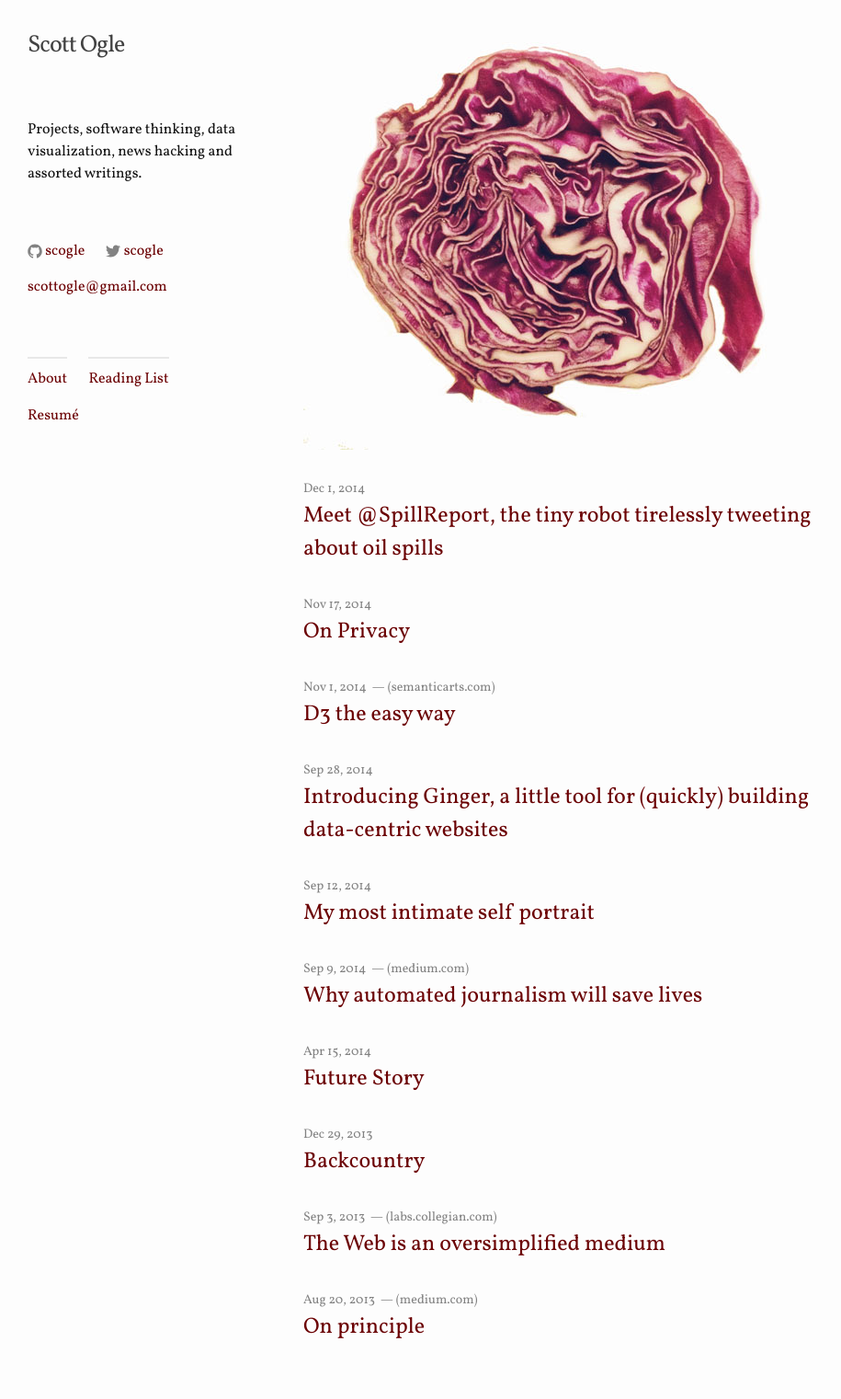
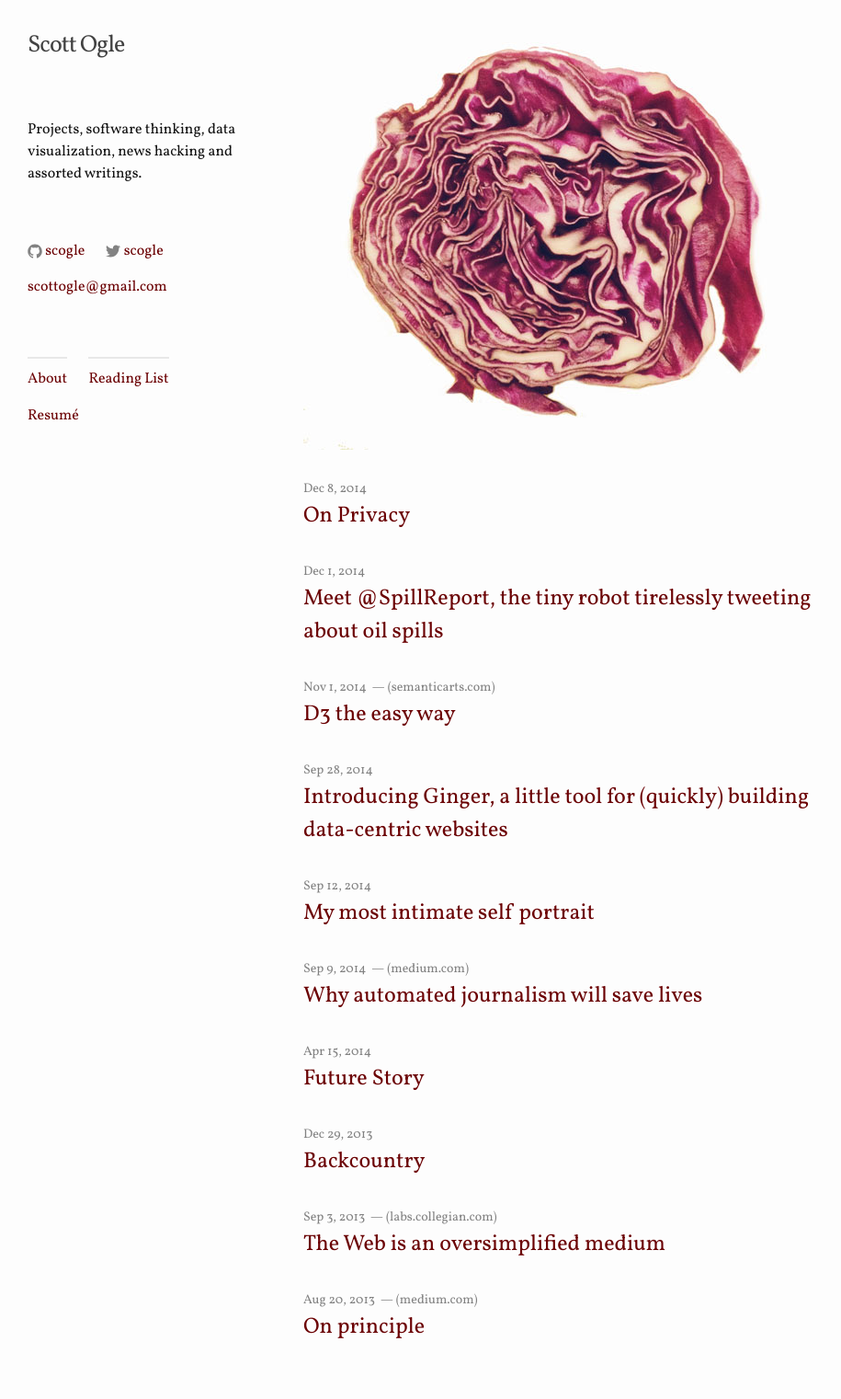
Before and after one commit to scogle/scogle.github.io, a Jekyll site: the page built from index.html, in a window 1280 px wide. Shown: the whole page at 92% size, without its empty margins (0-915 px from the left). Built offline with Jekyll 4.4.1, drawn with Linux system fonts in a browser that asks for light colours.

Commit message:
changed publish date on 'privacy'

```diff
--- a/_posts/2014-11-17-on-privacy.markdown
+++ b/_posts/2014-12-08-on-privacy.markdown
@@ -1,6 +1,6 @@
 ---
 title:  "On Privacy"
-date:   2014-11-17 12:00:00
+date:   2014-12-08 12:00:00
 categories: philosophy
 layout: post
 ---
```
